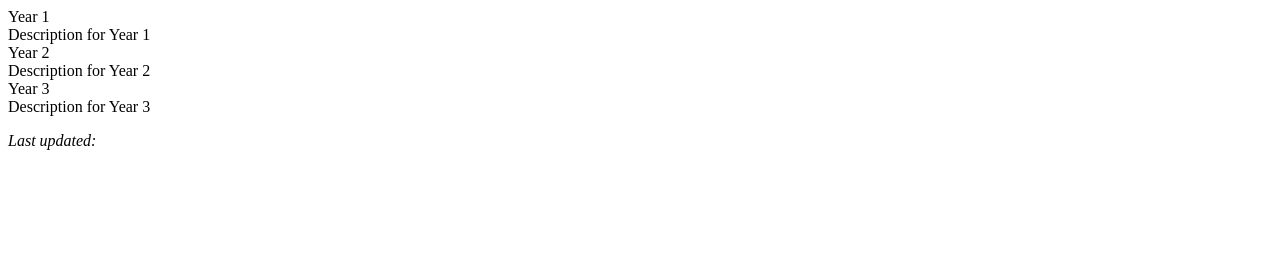
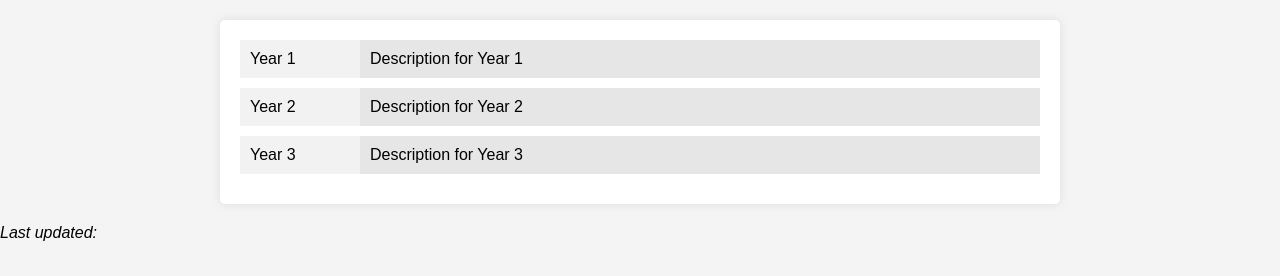
Before and after one commit to YNx23/test_website, a plain HTML site: page index.html in a window 1280 px wide. Drawn offline with Linux system fonts and the light colour scheme; no server answers.

Commit message:
Update styles.css

```diff
--- a/styles.css
+++ b/styles.css
@@ -7,3 +7,36 @@ h1 {
 p {
   font-style: italic; /* Apply italic font style to the paragraph */
 }
+
+body {
+  font-family: Arial, sans-serif;
+  background-color: #f4f4f4;
+  margin: 0;
+  padding: 0;
+}
+
+.container {
+  max-width: 800px;
+  margin: 20px auto;
+  background-color: #fff;
+  padding: 20px;
+  border-radius: 5px;
+  box-shadow: 0 0 10px rgba(0, 0, 0, 0.1);
+}
+
+.cv-entry {
+  display: flex;
+  margin-bottom: 10px;
+}
+
+.year {
+  width: 100px;
+  background-color: #f2f2f2;
+  padding: 10px;
+}
+
+.description {
+  flex: 1;
+  background-color: #e6e6e6;
+  padding: 10px;
+}
```
